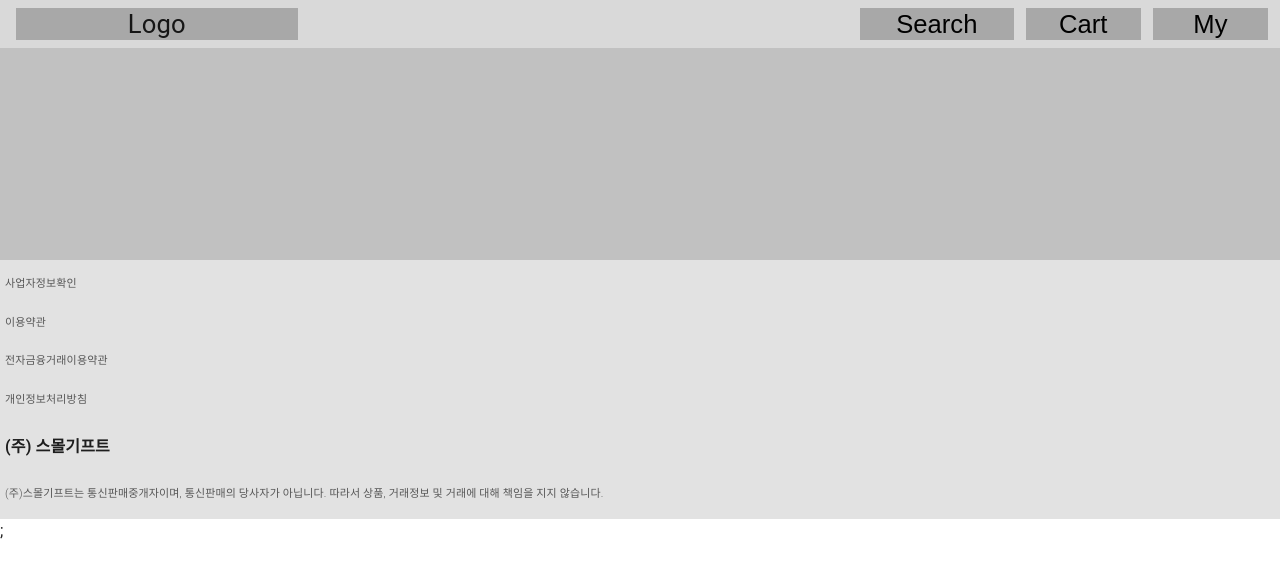
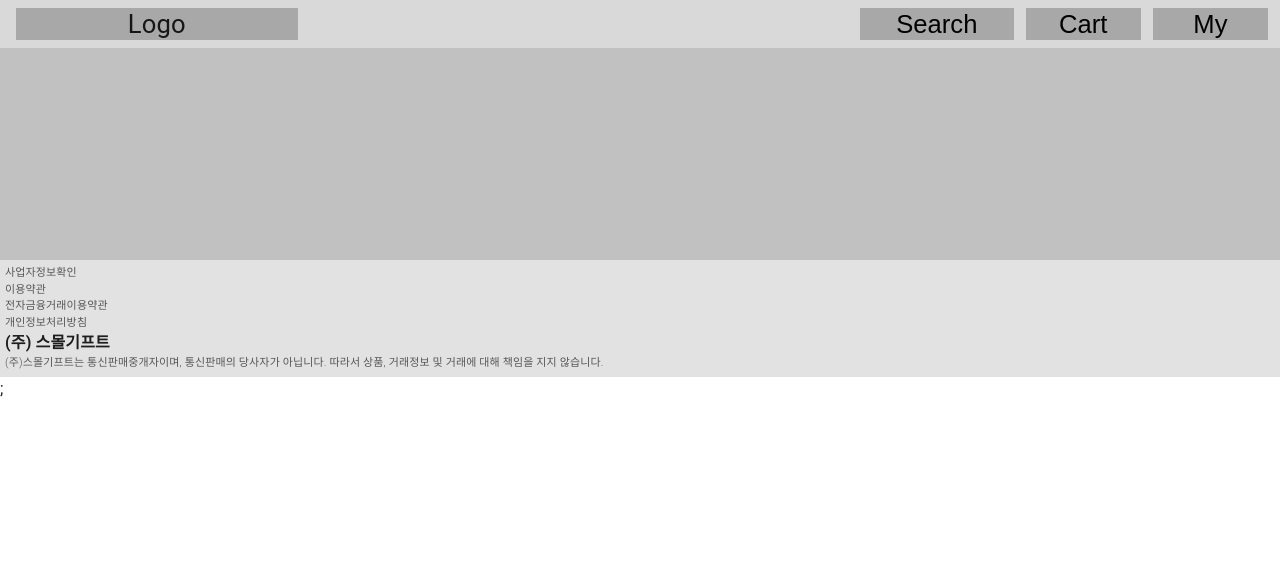
Before and after one commit to dlantjdgkgk/SmallGift, a React (Create React App) app: page / in a window 1280 px wide. Shown: the top 578 px of the page. Built offline with nearby package versions, Linux system fonts and the light colour scheme.

Commit message:
chore: 기본 구조 설정

```diff
--- a/src/index.css
+++ b/src/index.css
@@ -1,13 +1,25 @@
-body {
-  margin: 0;
-  font-family: -apple-system, BlinkMacSystemFont, 'Segoe UI', 'Roboto', 'Oxygen',
-    'Ubuntu', 'Cantarell', 'Fira Sans', 'Droid Sans', 'Helvetica Neue',
-    sans-serif;
-  -webkit-font-smoothing: antialiased;
-  -moz-osx-font-smoothing: grayscale;
+body,
+h1,h2,h3,h4,h5,h6,p,
+ul,li,ol {
+    margin: 0;
+    padding: 0;
 }
 
-code {
-  font-family: source-code-pro, Menlo, Monaco, Consolas, 'Courier New',
-    monospace;
+a {
+    text-decoration: none;
 }
+
+li {
+    list-style: none;
+}
+
+button,
+input,
+form,
+fieldset {
+    margin: 0;
+    padding: 0;
+    background: none;
+    border: 0;
+    border-radius: none;
+}
```
